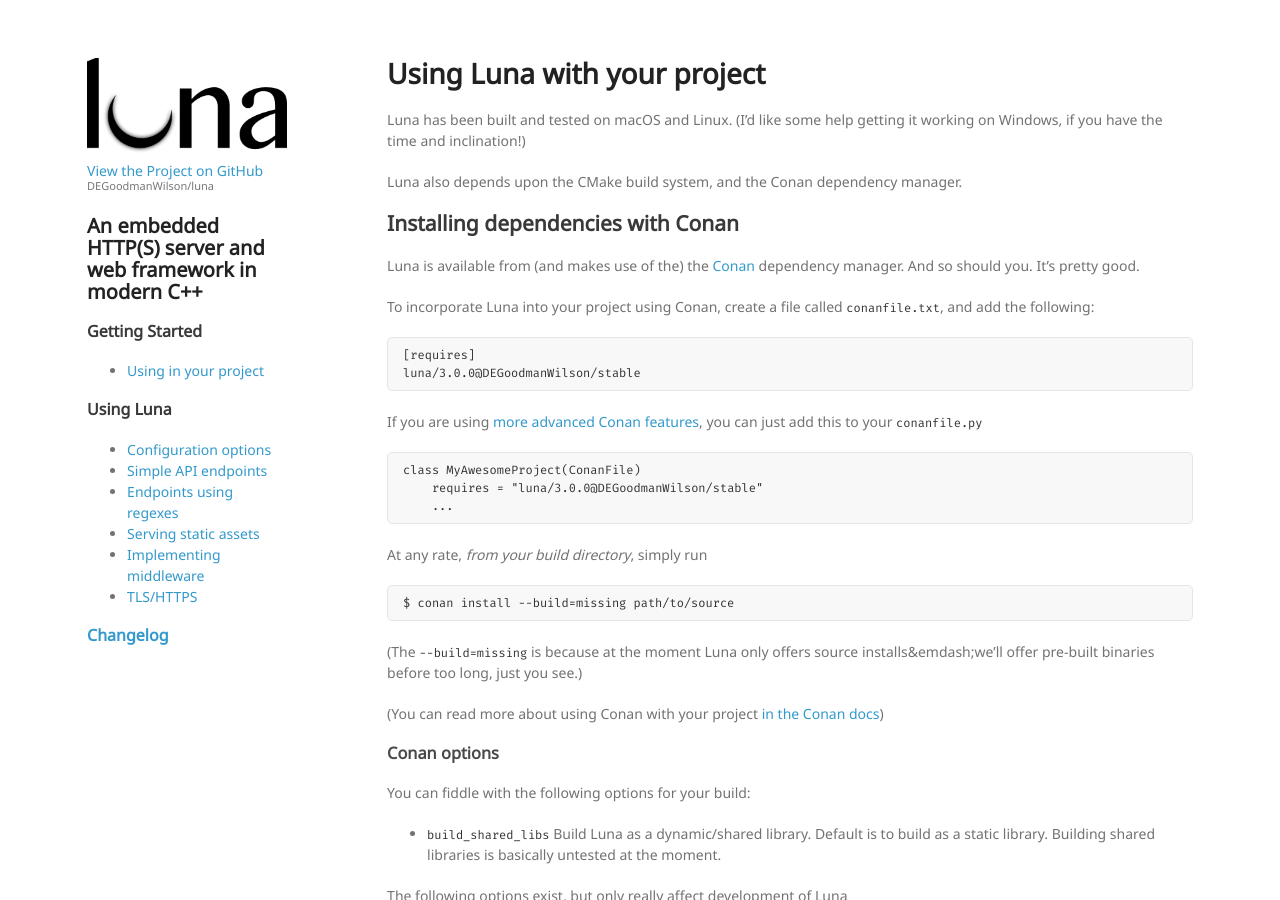
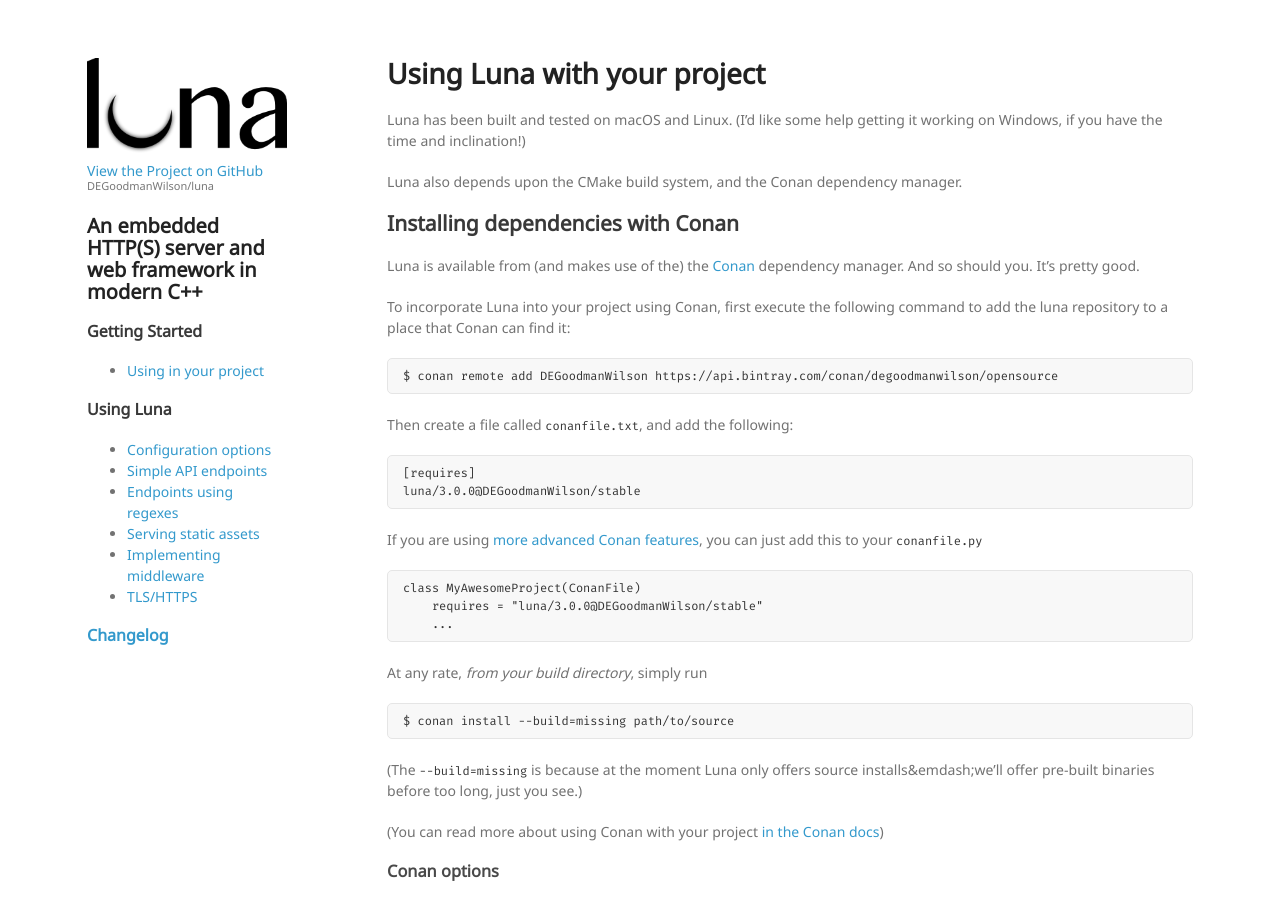
Before and after one commit to DEGoodmanWilson/luna, a Jekyll site: the page built from docs/using.md, in a window 1280 px wide and 900 px high. Built offline with Jekyll 4.4.1, drawn with Linux system fonts in a browser that asks for light colours.

Commit message:
Update the docs to reflect that you now need to add my bintray repo to get luna

````diff
--- a/docs/using.md
+++ b/docs/using.md
@@ -13,7 +13,14 @@
 
 Luna is available from (and makes use of the) the [Conan](https://www.conan.io) dependency manager. And so should you. It's pretty good.
 
-To incorporate Luna into your project using Conan, create a file called `conanfile.txt`, and add the following:
+To incorporate Luna into your project using Conan, first execute the following command to add the luna repository to a place that Conan can find it:
+
+```
+$ conan remote add DEGoodmanWilson https://api.bintray.com/conan/degoodmanwilson/opensource
+```
+
+Then create a file called `conanfile.txt`, and add the following:
+
 
 ```
 [requires]
````
